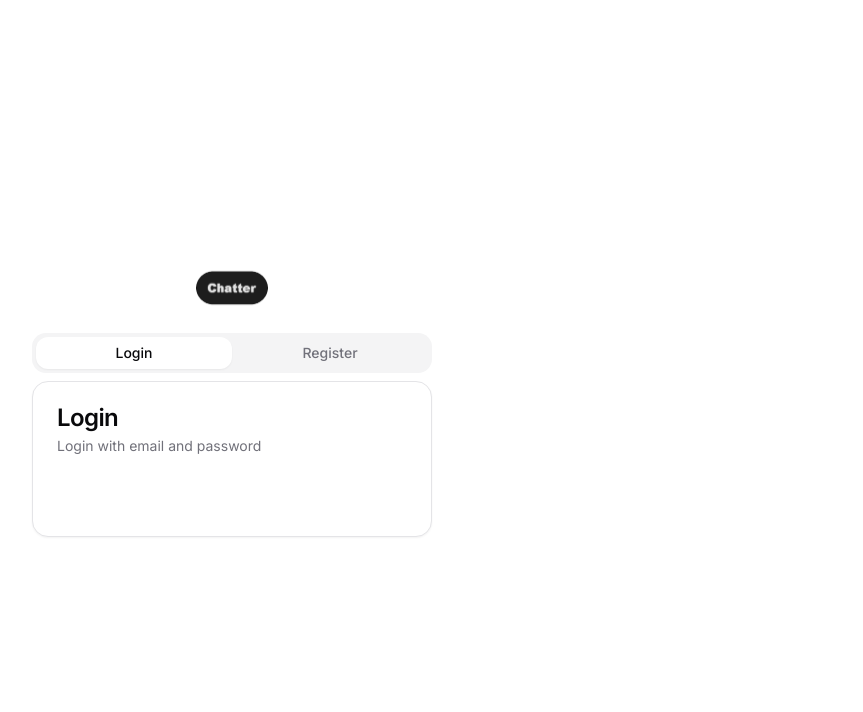
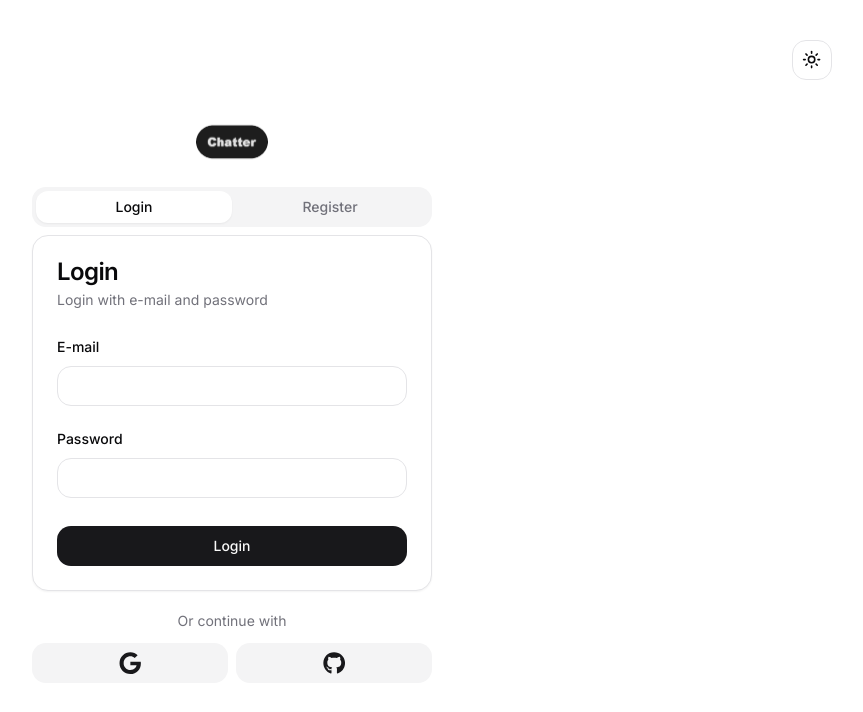
Before and after one commit to mateuszNadolny/chatter, a Next.js app: page / in a window 1280 px wide. Shown: the top 712 px of the page, without its empty margins (408-1271 px from the left). Built offline with nearby package versions, Linux system fonts and the light colour scheme.

Commit message:
feat: create UI for auth forms

```diff
--- a/app/(site)/page.tsx
+++ b/app/(site)/page.tsx
@@ -1,9 +1,13 @@
-import AuthForm from '@/components/auth/auth-tabs';
+import AuthTabs from '@/components/auth/auth-tabs';
+import { ThemeToggle } from '@/components/global/theme-toggle';
 
 export default function Home() {
   return (
     <main className="flex min-h-screen items-center justify-center">
-      <AuthForm />
+      <AuthTabs />
+      <div className="fixed top-10 right-10">
+        <ThemeToggle />
+      </div>
     </main>
   );
 }
--- a/components/auth/auth-tabs.tsx
+++ b/components/auth/auth-tabs.tsx
@@ -4,12 +4,13 @@ import { Tabs, TabsContent, TabsList, TabsTrigger } from '@/components/ui/tabs';
 
 import LoginForm from './login-form';
 import RegisterForm from './register-form';
+import SocialButtons from './social-buttons';
 
-const AuthForm = () => {
+const AuthTabs = () => {
   return (
-    <div className="flex flex-col items-center justify-center gap-5">
+    <div className="flex flex-col w-full items-center justify-center gap-5">
       <Image src="/logo.png" alt="Chatter" width={100} height={100} />
-      <Tabs defaultValue="login" className="w-[400px]">
+      <Tabs defaultValue="login" className="w-[80%] lg:w-[400px]">
         <TabsList className="grid w-full grid-cols-2">
           <TabsTrigger value="login">Login</TabsTrigger>
           <TabsTrigger value="register">Register</TabsTrigger>
@@ -21,8 +22,9 @@ const AuthForm = () => {
           <RegisterForm />
         </TabsContent>
       </Tabs>
+      <SocialButtons />
     </div>
   );
 };
 
-export default AuthForm;
+export default AuthTabs;
--- a/components/auth/login-form.tsx
+++ b/components/auth/login-form.tsx
@@ -1,26 +1,98 @@
 'use client';
 
+import { useState } from 'react';
+
+import { zodResolver } from '@hookform/resolvers/zod';
+import { useForm } from 'react-hook-form';
+import { z } from 'zod';
+
+import { Card, CardContent, CardDescription, CardHeader, CardTitle } from '@/components/ui/card';
+import { Button } from '@/components/ui/button';
 import {
-  Card,
-  CardContent,
-  CardDescription,
-  CardFooter,
-  CardHeader,
-  CardTitle
-} from '@/components/ui/card';
+  Form,
+  FormControl,
+  FormDescription,
+  FormField,
+  FormItem,
+  FormLabel,
+  FormMessage
+} from '@/components/ui/form';
+import { Input } from '@/components/ui/input';
+import { LuLoader2 } from 'react-icons/lu';
+
+const formSchema = z.object({
+  email: z.string().trim().email({
+    message: 'Not a valid e-mail'
+  }),
+  password: z.string().trim().min(8, {
+    message: 'Minimum 8 characters'
+  })
+});
 
 const LoginForm = () => {
+  const [loading, setLoading] = useState(false);
+
+  const form = useForm<z.infer<typeof formSchema>>({
+    resolver: zodResolver(formSchema),
+    defaultValues: {
+      email: '',
+      password: ''
+    }
+  });
+
+  function onSubmit(values: z.infer<typeof formSchema>) {
+    setLoading(true);
+    // Do something with the form values.
+    // ✅ This will be type-safe and validated.
+    console.log(values);
+  }
+
   return (
     <Card>
       <CardHeader>
         <CardTitle>Login</CardTitle>
-        <CardDescription>Login with email and password</CardDescription>
+        <CardDescription>Login with e-mail and password</CardDescription>
       </CardHeader>
-      <CardContent className="space-y-2">
-        <div className="space-y-1"></div>
-        <div className="space-y-1"></div>
+      <CardContent>
+        <Form {...form}>
+          <form onSubmit={form.handleSubmit(onSubmit)} className="space-y-5">
+            <FormField
+              disabled={loading}
+              control={form.control}
+              name="email"
+              render={({ field }) => (
+                <FormItem>
+                  <FormLabel>E-mail</FormLabel>
+                  <FormControl>
+                    <Input type="email" {...field} />
+                  </FormControl>
+                  <FormDescription></FormDescription>
+                  <FormMessage />
+                </FormItem>
+              )}
+            />
+            <FormField
+              control={form.control}
+              name="password"
+              disabled={loading}
+              render={({ field }) => (
+                <FormItem>
+                  <FormLabel>Password</FormLabel>
+                  <FormControl>
+                    <Input type="password" {...field} />
+                  </FormControl>
+                  <FormDescription></FormDescription>
+                  <FormMessage />
+                </FormItem>
+              )}
+            />
+            <Button type="submit" className="w-full" disabled={loading}>
+              {loading && <LuLoader2 className="h-[1.2rem] w-[1.2rem] animate-spin" />}
+              {!loading && 'Login'}
+            </Button>
+          </form>
+        </Form>
       </CardContent>
-      <CardFooter></CardFooter>
     </Card>
   );
 };
--- a/components/auth/register-form.tsx
+++ b/components/auth/register-form.tsx
@@ -1,15 +1,56 @@
 'use client';
 
+import { useState } from 'react';
+
+import { zodResolver } from '@hookform/resolvers/zod';
+import { useForm } from 'react-hook-form';
+import { z } from 'zod';
+
+import { Card, CardContent, CardDescription, CardHeader, CardTitle } from '@/components/ui/card';
+import { Button } from '@/components/ui/button';
 import {
-  Card,
-  CardContent,
-  CardDescription,
-  CardFooter,
-  CardHeader,
-  CardTitle
-} from '@/components/ui/card';
+  Form,
+  FormControl,
+  FormDescription,
+  FormField,
+  FormItem,
+  FormLabel,
+  FormMessage
+} from '@/components/ui/form';
+import { Input } from '@/components/ui/input';
+import { LuLoader2 } from 'react-icons/lu';
+
+const formSchema = z.object({
+  username: z.string().trim().min(3, {
+    message: 'Minimum 3 characters'
+  }),
+  email: z.string().trim().email({
+    message: 'Not a valid e-mail'
+  }),
+  password: z.string().trim().min(8, {
+    message: 'Minimum 8 characters'
+  })
+});
 
 const RegisterForm = () => {
+  const [loading, setLoading] = useState(false);
+
+  const form = useForm<z.infer<typeof formSchema>>({
+    resolver: zodResolver(formSchema),
+    defaultValues: {
+      username: '',
+      email: '',
+      password: ''
+    }
+  });
+
+  function onSubmit(values: z.infer<typeof formSchema>) {
+    setLoading(true);
+    // Do something with the form values.
+    // ✅ This will be type-safe and validated.
+    console.log(values);
+  }
+
   return (
     <Card>
       <CardHeader>
@@ -17,10 +58,60 @@ const RegisterForm = () => {
         <CardDescription>Register with username, email and password</CardDescription>
       </CardHeader>
       <CardContent className="space-y-2">
-        <div className="space-y-1"></div>
-        <div className="space-y-1"></div>
+        <Form {...form}>
+          <form onSubmit={form.handleSubmit(onSubmit)} className="space-y-5">
+            <FormField
+              disabled={loading}
+              control={form.control}
+              name="username"
+              render={({ field }) => (
+                <FormItem>
+                  <FormLabel>Username</FormLabel>
+                  <FormControl>
+                    <Input type="text" {...field} />
+                  </FormControl>
+                  <FormDescription></FormDescription>
+                  <FormMessage />
+                </FormItem>
+              )}
+            />
+            <FormField
+              disabled={loading}
+              control={form.control}
+              name="email"
+              render={({ field }) => (
+                <FormItem>
+                  <FormLabel>E-mail</FormLabel>
+                  <FormControl>
+                    <Input type="email" {...field} />
+                  </FormControl>
+                  <FormDescription></FormDescription>
+                  <FormMessage />
+                </FormItem>
+              )}
+            />
+            <FormField
+              disabled={loading}
+              control={form.control}
+              name="password"
+              render={({ field }) => (
+                <FormItem>
+                  <FormLabel>Password</FormLabel>
+                  <FormControl>
+                    <Input type="password" {...field} />
+                  </FormControl>
+                  <FormDescription></FormDescription>
+                  <FormMessage />
+                </FormItem>
+              )}
+            />
+            <Button type="submit" className="w-full" disabled={loading}>
+              {loading && <LuLoader2 className="mr-2 h-[1.2rem] w-[1.2rem] animate-spin" />}
+              {!loading && 'Register'}
+            </Button>
+          </form>
+        </Form>
       </CardContent>
-      <CardFooter></CardFooter>
     </Card>
   );
 };
--- /dev/null
+++ b/components/auth/social-buttons.tsx
@@ -0,0 +1,20 @@
+import { Button } from '../ui/button';
+import { FaGithub, FaGoogle } from 'react-icons/fa';
+
+const SocialButtons = () => {
+  return (
+    <div className="w-[80%] lg:w-[400px] flex flex-col items-center gap-3">
+      <p className="text-sm text-muted-foreground">Or continue with</p>
+      <div className="w-full flex gap-2">
+        <Button className="w-full" variant="secondary">
+          <FaGoogle className="h-[1.4rem] w-[1.4rem]" />
+        </Button>
+        <Button className="w-full" variant="secondary">
+          <FaGithub className="h-[1.4rem] w-[1.4rem]" />
+        </Button>
+      </div>
+    </div>
+  );
+};
+
+export default SocialButtons;
--- a/components/global/theme-toggle.tsx
+++ b/components/global/theme-toggle.tsx
@@ -12,7 +12,7 @@ import {
   DropdownMenuTrigger
 } from '@/components/ui/dropdown-menu';
 
-export function ModeToggle() {
+export function ThemeToggle() {
   const { setTheme } = useTheme();
 
   return (
--- a/package.json
+++ b/package.json
@@ -24,6 +24,7 @@
     "react": "^18",
     "react-dom": "^18",
     "react-hook-form": "^7.51.1",
+    "react-icons": "^5.0.1",
     "tailwind-merge": "^2.2.2",
     "tailwindcss-animate": "^1.0.7",
     "zod": "^3.22.4"
```
Also changed, not shown: 1 other file (tests, documents, lock files or other folders).
